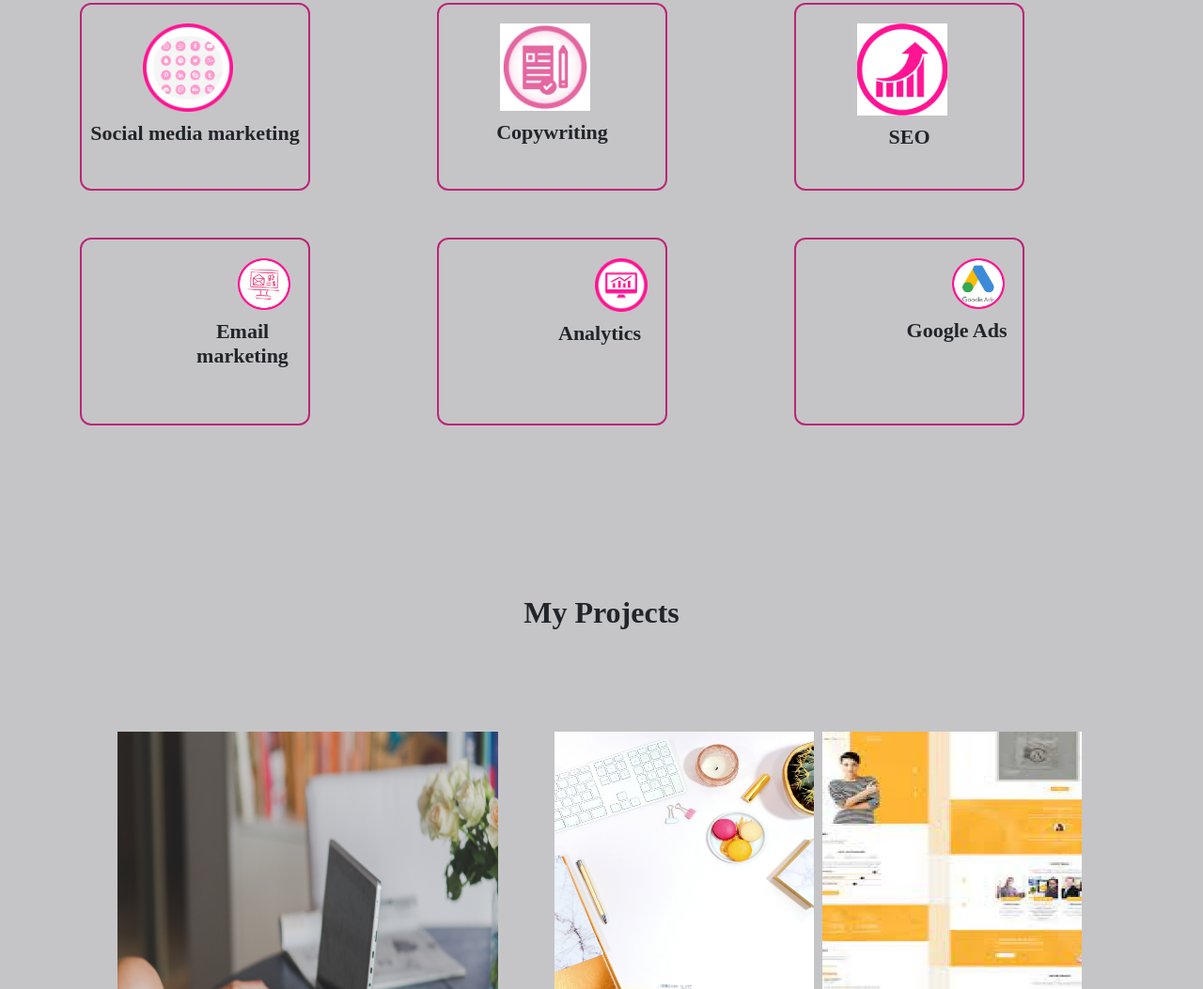
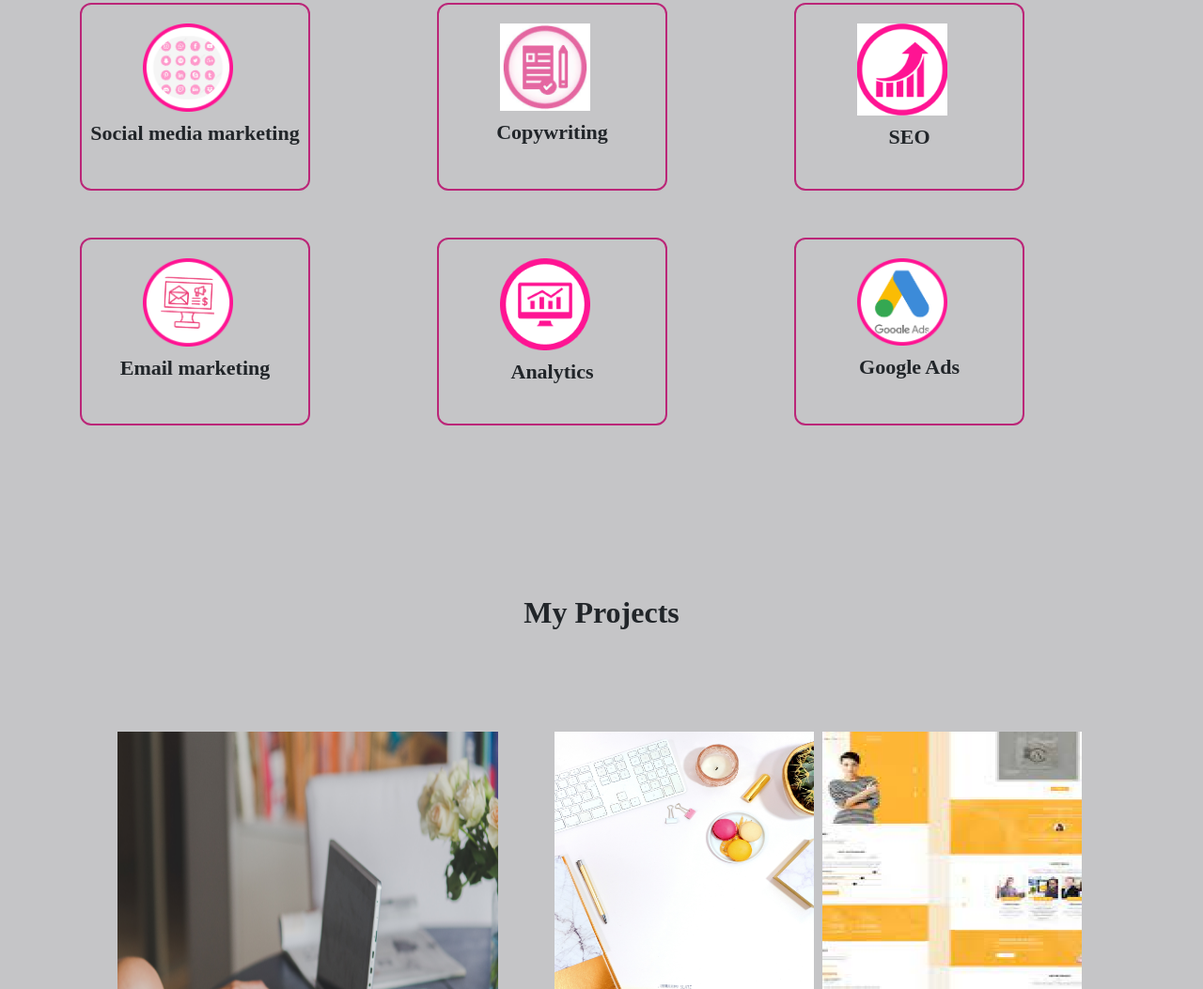
Before and after one commit to abigailmudzingwa/My-portfolio-final, a plain HTML site: page index.html in a window 1280 px wide. Shown: the part 1851-2904 px from the top of the page at 94% size. Drawn offline with nearby package versions, Linux system fonts and the light colour scheme.

Commit message:
.box2 margin and padding

```diff
--- a/style.css
+++ b/style.css
@@ -157,7 +157,7 @@ nav{
     width: 70%;
     height: 200px;
     border-radius: 12px;
-    padding-left: 101px;
+    /* padding-left: 101px; */
     margin-top: 50px;
 }
 
```
